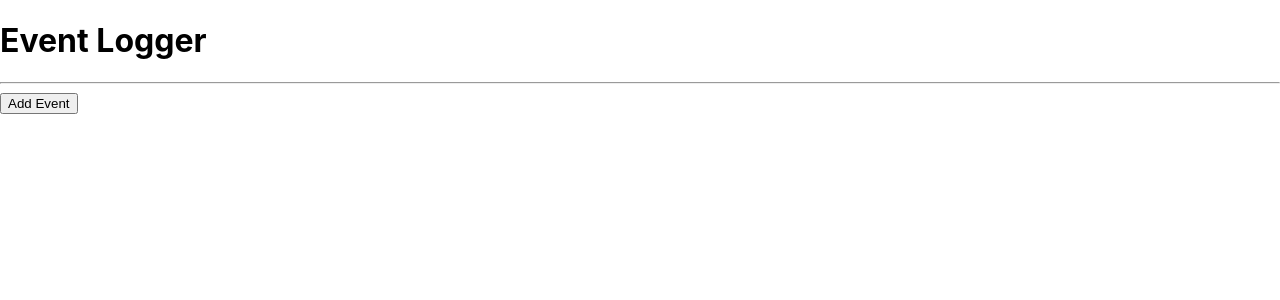
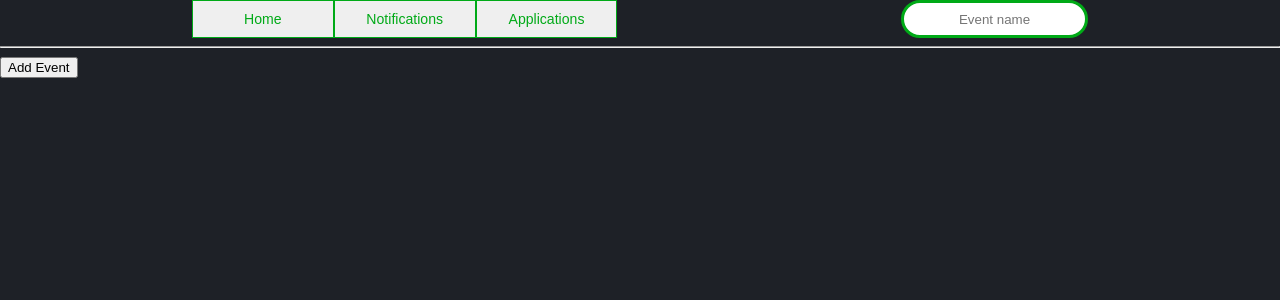
Before and after one commit to AndrewMMickel/event-logger, a React (Create React App) app: page / in a window 1280 px wide. Shown: the top 300 px of the page. Built offline with nearby package versions, Linux system fonts and the light colour scheme.

Commit message:
add image functionality to Events

```diff
--- a/src/components/App.js
+++ b/src/components/App.js
@@ -5,8 +5,10 @@ import EventControl from "./EventControl";
 function App() {
   return (
     <React.Fragment>
-      <Header />
-      <EventControl />
+      <div id="body">
+        <Header />
+        <EventControl />
+      </div>
     </React.Fragment>
   );
 }
--- a/src/components/EditEventForm.js
+++ b/src/components/EditEventForm.js
@@ -9,6 +9,7 @@ function EditEventForm(props) {
         event.preventDefault();
         props.onEditEvent({
             names: event.target.names.value,
+            imageurl: event.target.imageurl.value,
             location: event.target.location.value,
             date: event.target.date.value,
             description: event.target.description.value,
--- a/src/components/Event.js
+++ b/src/components/Event.js
@@ -4,7 +4,8 @@ import PropTypes from "prop-types";
 function Event(props) {
     return (
         <React.Fragment>
-            <div onClick={() => props.whenEventClicked(props.id)}>
+            <div onClick={() => props.whenEventClicked(props.id)} className="event-comp">
+                <img src={props.imageurl ? props.imageurl : "https://upload.wikimedia.org/wikipedia/commons/thumb/6/65/No-Image-Placeholder.svg/330px-No-Image-Placeholder.svg.png?20200912122019"} alt={props.name} />
                 <h3>{props.names}</h3>
                 <h3>{props.location}</h3>
                 <p><em>{props.date}</em></p>
--- a/src/components/EventDetail.js
+++ b/src/components/EventDetail.js
@@ -1,12 +1,19 @@
 import React from "react";
 import PropTypes from "prop-types";
 
+function formatDate(date) {
+    const month = String(date.getMonth() + 1).padStart(2, '0');
+    const day = String(date.getDate()).padStart(2, '0');
+    const year = date.getFullYear();
+    return `${month}-${day}-${year}`;
+}
 function EventDetail(props) {
     const { event, onClickingDelete, onAddingAttendance, onSubtractingAttendance } = props;
 
     return (
         <React.Fragment>
             <h1>Event Details</h1>
+            <img src={event.imageurl ? props.event.imageurl : "https://upload.wikimedia.org/wikipedia/commons/thumb/6/65/No-Image-Placeholder.svg/330px-No-Image-Placeholder.svg.png?20200912122019"} alt="" />
             <h3>Event Name: {event.names}</h3>
             <h3>Location: {event.location}</h3>
             <p>Event starts on: <em>{event.date}</em></p>
--- a/src/components/EventList.js
+++ b/src/components/EventList.js
@@ -10,6 +10,7 @@ function EventList(props) {
             {props.eventList.map((event) =>
                 <Event
                     whenEventClicked={props.onEventSelection}
+                    imageurl={event.imageurl}
                     names={event.names}
                     location={event.location}
                     date={event.date}
--- a/src/components/Header.js
+++ b/src/components/Header.js
@@ -1,9 +1,32 @@
 import React from "react";
+import NavigationTabs from "./NavigationTabs";
+
+const inputStyles = {
+    height: "30px",
+    borderRadius: "25px",
+    border: "3px solid #00aa17",
+    textAlign: "center"
+}
+
+const headerStyles = {
+    width: "70%",
+    margin: "0 auto",
+    display: "flex",
+    justifyContent: "space-between"
+
+}
 
 function Header() {
     return (
         <React.Fragment>
-            <h1>Event Logger</h1>
+            <div id="header" style={headerStyles}>
+                <NavigationTabs />
+                <div id="search-eventName">
+                    <form>
+                        <input style={inputStyles} id="eventName" type="text" name="eventName" placeholder="Event name" />
+                    </form>
+                </div>
+            </div>
         </React.Fragment>
     );
 }
--- /dev/null
+++ b/src/components/NavigationTabs.js
@@ -0,0 +1,28 @@
+import React from 'react';
+
+const navTabStyles = {
+    display: "flex",
+    flexGrow: "3"
+}
+
+const navBtnStyles = {
+    border: "1px solid #00aa17",
+    color: "#00aa17",
+    height: "100%",
+    width: "20%",
+    fontSize: "1.1vw"
+}
+
+function NavigationTabs() {
+    return (
+        <React.Fragment>
+            <div id="navigation-tabs" className="col-md-6" style={navTabStyles}>
+                <button type="button" className="nav-btn" style={navBtnStyles}>Home</button>
+                <button type="button" className="nav-btn" style={navBtnStyles}>Notifications</button>
+                <button type="button" className="nav-btn" style={navBtnStyles}>Applications</button>
+            </div>
+        </React.Fragment>
+    );
+}
+
+export default NavigationTabs;
--- a/src/components/NewEventForm.js
+++ b/src/components/NewEventForm.js
@@ -8,6 +8,7 @@ function NewEventForm(props) {
         event.preventDefault();
         props.onNewEventCreation({
             names: event.target.names.value,
+            imageurl: event.target.imageurl.value,
             location: event.target.location.value,
             date: event.target.date.value,
             description: event.target.description.value,
--- a/src/components/ReusableForm.js
+++ b/src/components/ReusableForm.js
@@ -5,6 +5,12 @@ function ReusableForm(props) {
     return (
         <React.Fragment>
             <form onSubmit={props.formSubmissionHandler}>
+                <label for='imageurl'>Image url</label><br />
+                <input
+                    type='text'
+                    name='imageurl'
+                    placeholder='URL to image'
+                    defaultValue={props ? props.imageurl : ""} /><br />
                 <input
                     type='text'
                     name='names'
--- a/src/index.css
+++ b/src/index.css
@@ -5,6 +5,7 @@ body {
     sans-serif;
   -webkit-font-smoothing: antialiased;
   -moz-osx-font-smoothing: grayscale;
+  background-color: #1e2127;
 }
 
 code {
@@ -22,3 +23,18 @@ code {
   font-size: calc(10px + 2vmin);
   color: white;
 }
+
+.event-comp {
+  width: 40%;
+  height: auto;
+  margin: 1% auto;
+  display: block;
+  justify-content: space-evenly;
+  border: solid;
+  padding-left: 0px;
+  color: #00aa17;
+  border-radius: 7px;
+  text-align: center;
+  transition: .3s ease-in-out;
+
+}
```
Also changed, not shown: src/img/No-Image-Placeholder.svg.png (added).
